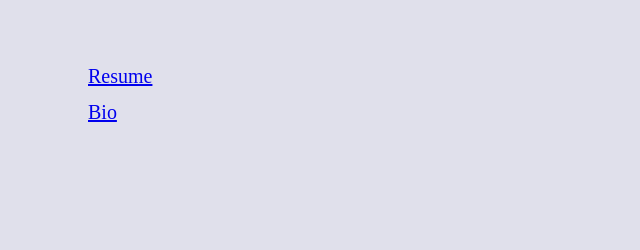
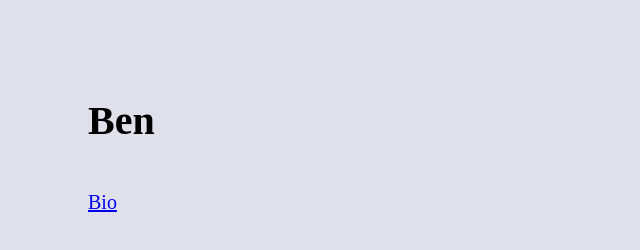
Before and after one commit to bpfand01/bpfand01.github.io, a plain HTML site: page index.html in a window 1280 px wide. Shown: the whole page, without its empty margins (0-640 px from the left). Drawn offline with Linux system fonts and the light colour scheme.

Commit message:
Update index.html

```diff
--- a/index.html
+++ b/index.html
@@ -10,7 +10,7 @@
 
 <body>
 	<div class="indexlink">
-	<a href="resume.html">Resume</a>
+	<h1>Ben</h1>
 </div><div class="indexlink">
 	<a href="bio.html">Bio</a>
 </div>
```
